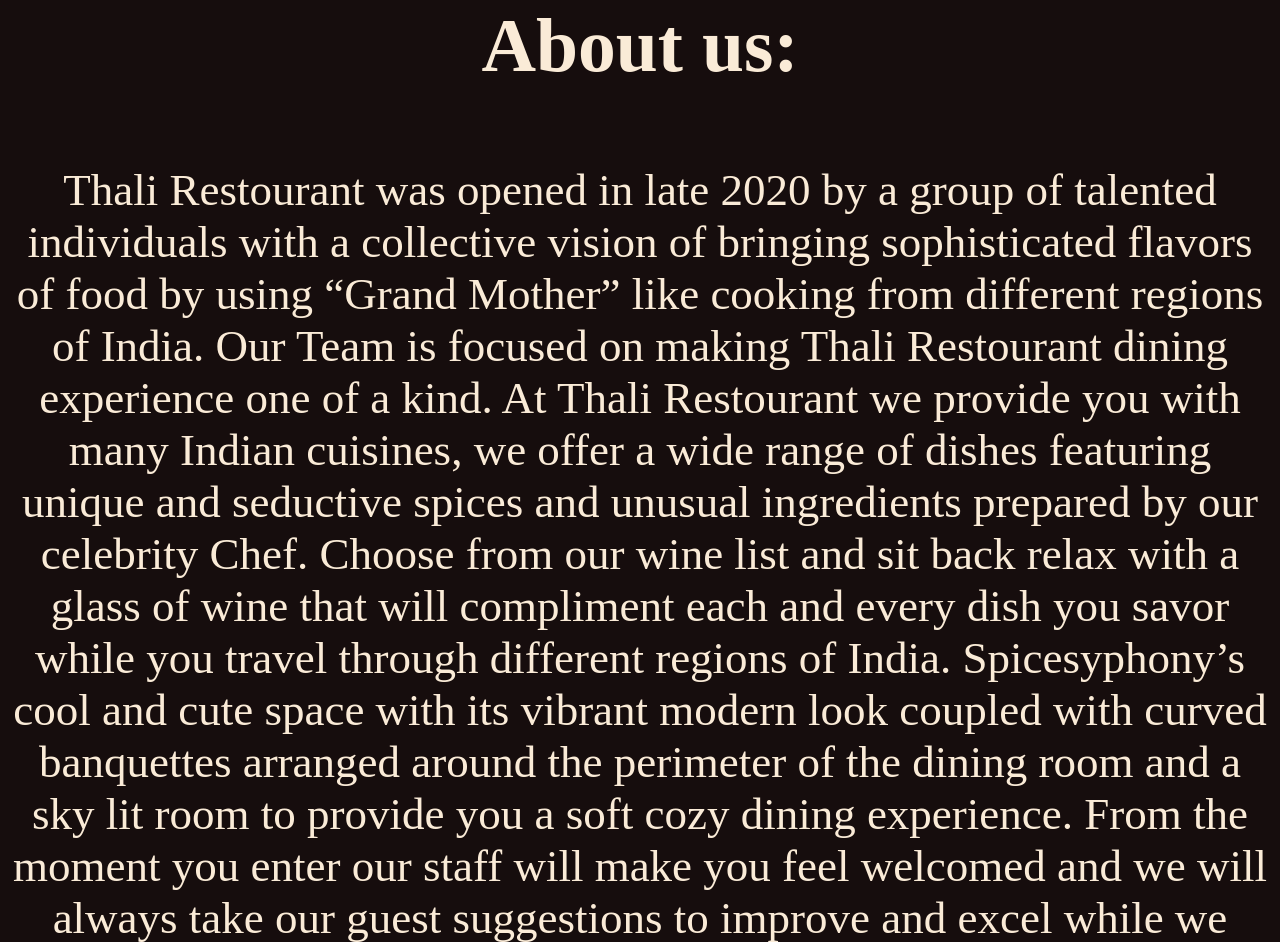
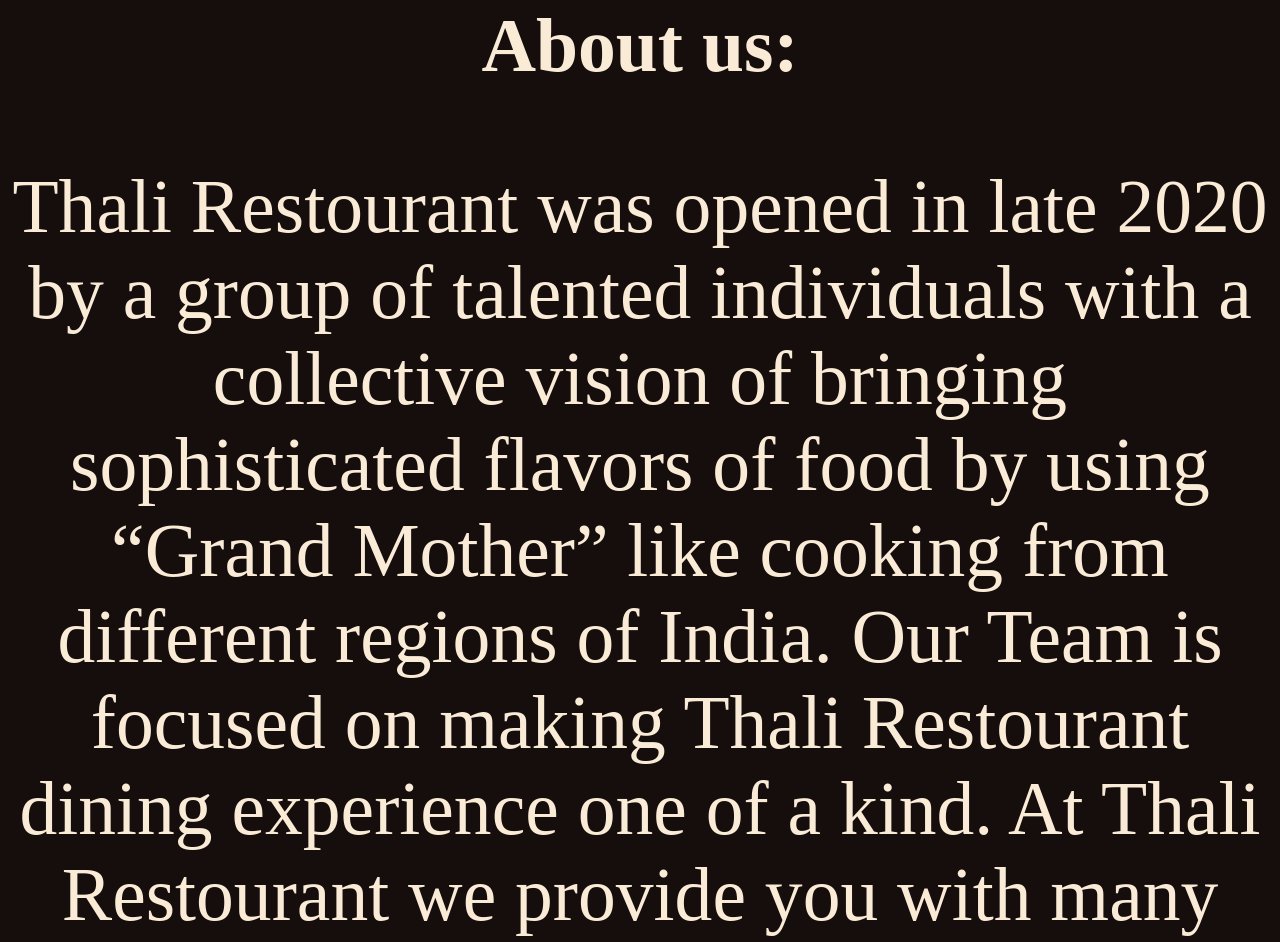
Before and after one commit to Orbit235/Thali-restourant, a plain HTML site: page index.html in a window 1280 px wide. Shown: the part 786-1728 px from the top of the page. Drawn offline with Linux system fonts and the light colour scheme.

Commit message:
Update home.css

```diff
--- a/home.css
+++ b/home.css
@@ -7,7 +7,7 @@
     #description
     {
         text-align: center;
-    font-size: 45px;
+    font-size: 2cm;
     color: antiquewhite;
     }
     [class="img1"]
```
